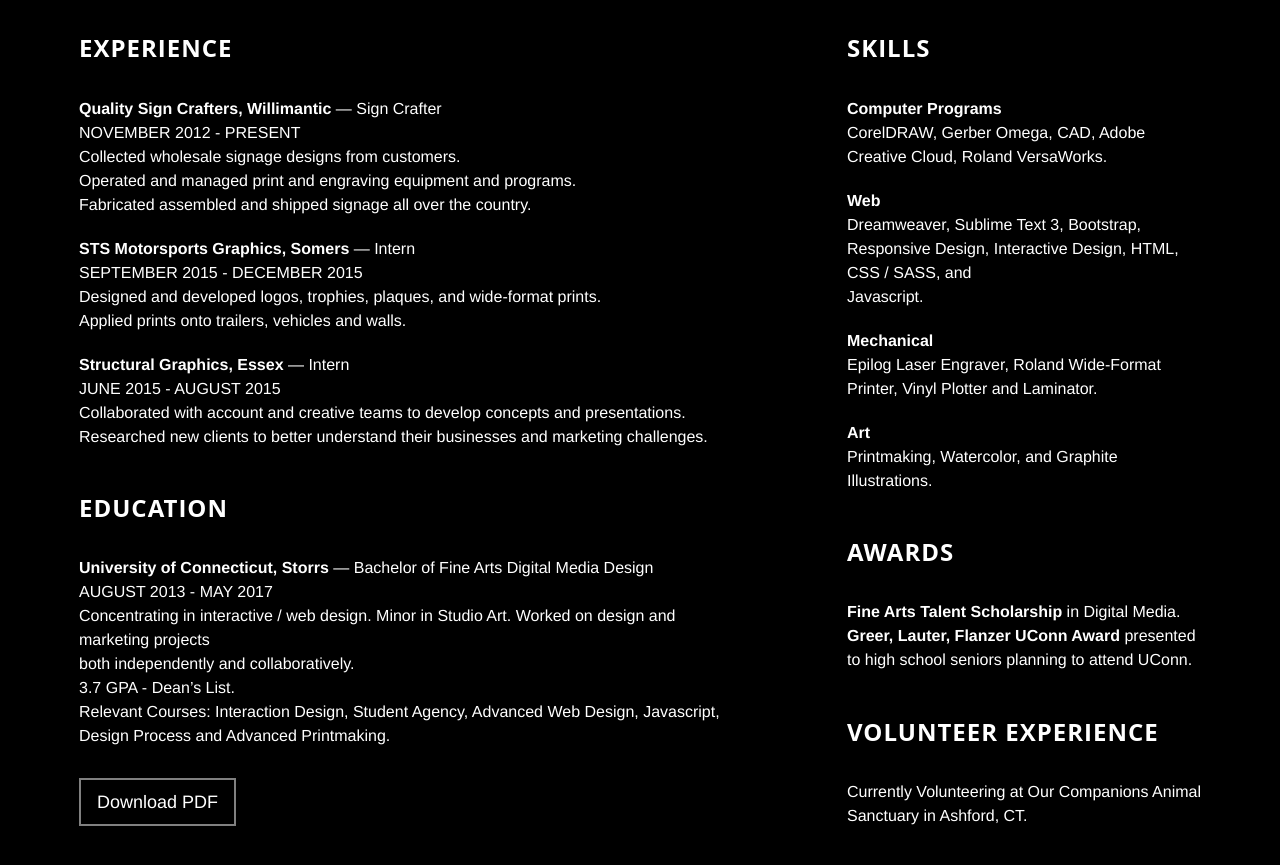
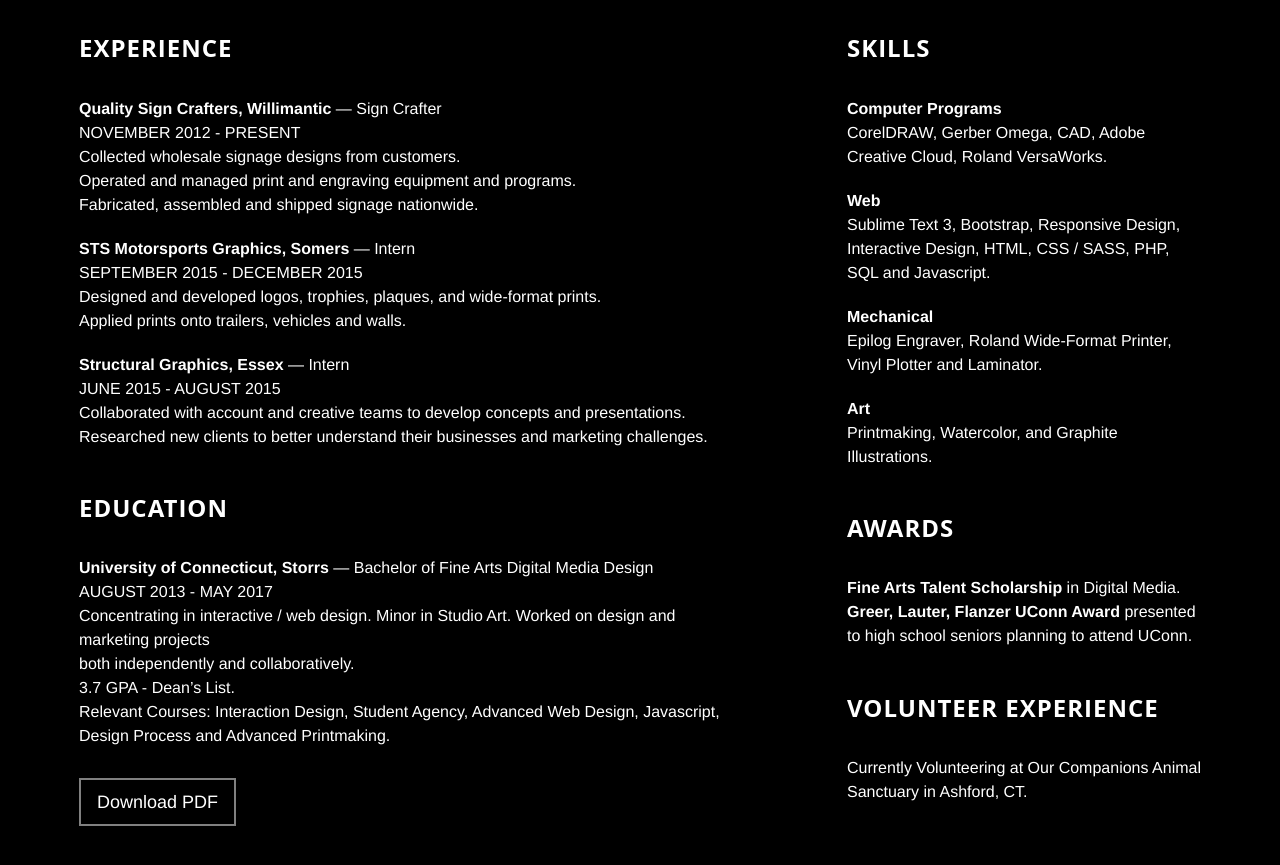
Before and after one commit to SaraMaeCreate/Old-Portfolio, a website: page index.html in a window 1280 px wide. Shown: the part 6970-7835 px from the top of the page. Drawn offline with nearby package versions, Linux system fonts and the light colour scheme; some packages are replaced by stand-ins of ours.

Commit message:
Updated Resume

```diff
--- a/index.html
+++ b/index.html
@@ -705,7 +705,6 @@
                         </div>
                     </a>
 
-
             </div>
           </div>
         </div>
@@ -730,7 +729,7 @@
                             NOVEMBER 2012 - PRESENT<br>
                             Collected wholesale signage designs from customers.<br>
                             Operated and managed print and engraving equipment and programs.<br>
-                            Fabricated assembled and shipped signage all over the country.<br>
+                            Fabricated, assembled and shipped signage nationwide.<br>
                         </p>
 
                         <p> <strong>STS Motorsports Graphics, Somers</strong> — Intern<br>
@@ -753,7 +752,7 @@
                             Relevant Courses: Interaction Design, Student Agency, Advanced Web Design, Javascript, Design Process and Advanced Printmaking.<br>
                         </p>
 
-                    <a href="doc/2016-resume.pdf" class="hidden-xs">
+                    <a href="doc/SaraMae-Resume.pdf" class="hidden-xs">
                         <button class="btn-lg">Download PDF</button>
                     </a>
                 </div>
@@ -764,10 +763,10 @@
                             CorelDRAW, Gerber Omega, CAD, Adobe Creative Cloud, Roland VersaWorks.<br></p>
 
                         <p><strong>Web</strong><br>
-                            Dreamweaver, Sublime Text 3, Bootstrap, Responsive Design, Interactive Design, HTML, CSS / SASS, and<br> Javascript.</p>
+                            Sublime Text 3, Bootstrap, Responsive Design, Interactive Design, HTML, CSS / SASS, PHP, SQL and Javascript.</p>
 
                         <p><strong>Mechanical</strong><br>
-                            Epilog Laser Engraver, Roland Wide-Format Printer, Vinyl Plotter and Laminator.</p>
+                            Epilog Engraver, Roland Wide-Format Printer, Vinyl Plotter and Laminator.</p>
 
                         <p><strong>Art</strong><br>
                             Printmaking, Watercolor, and Graphite Illustrations.
```
Also changed, not shown: portfolio_img/web/ionic.jpg (added), portfolio_img/web/ionic2.jpg (added), 2 other files.
